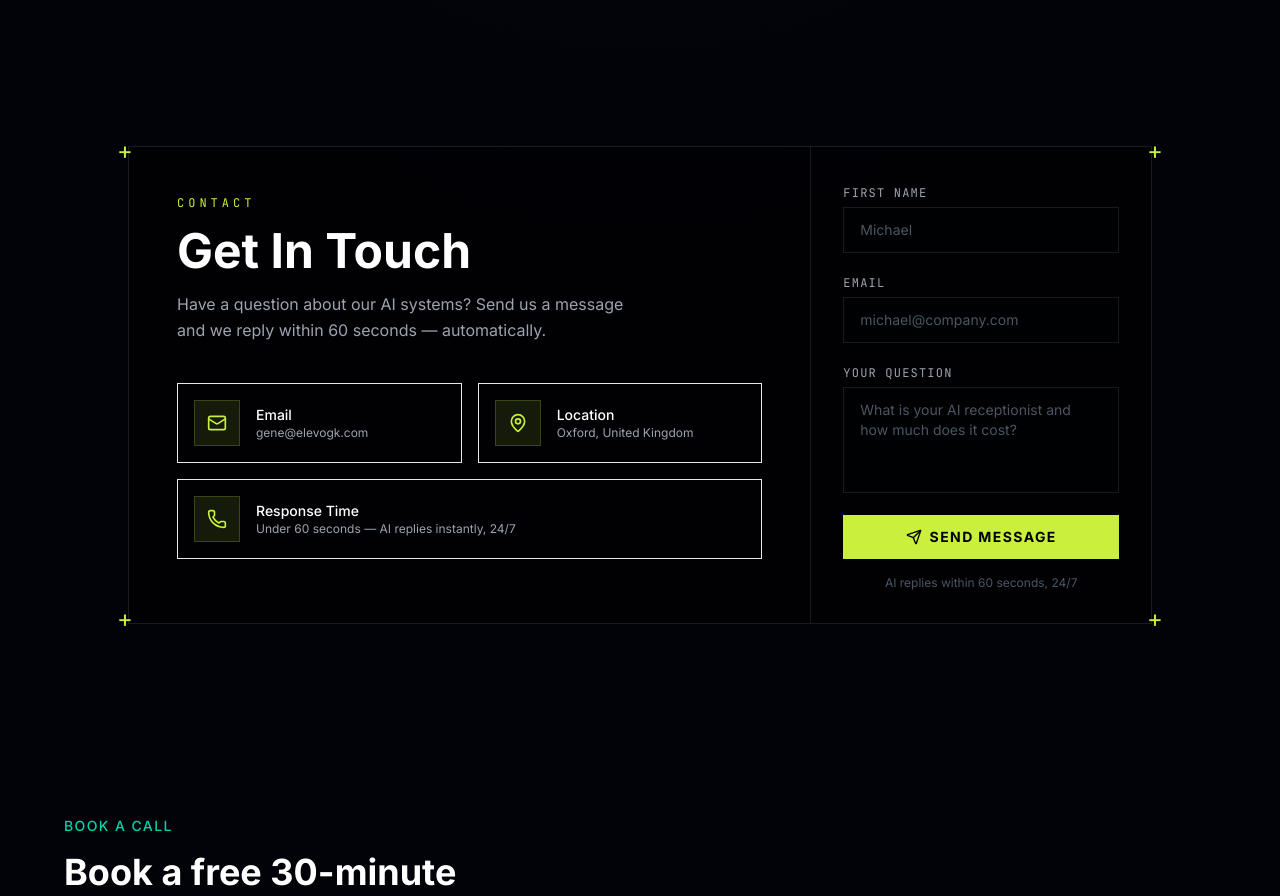
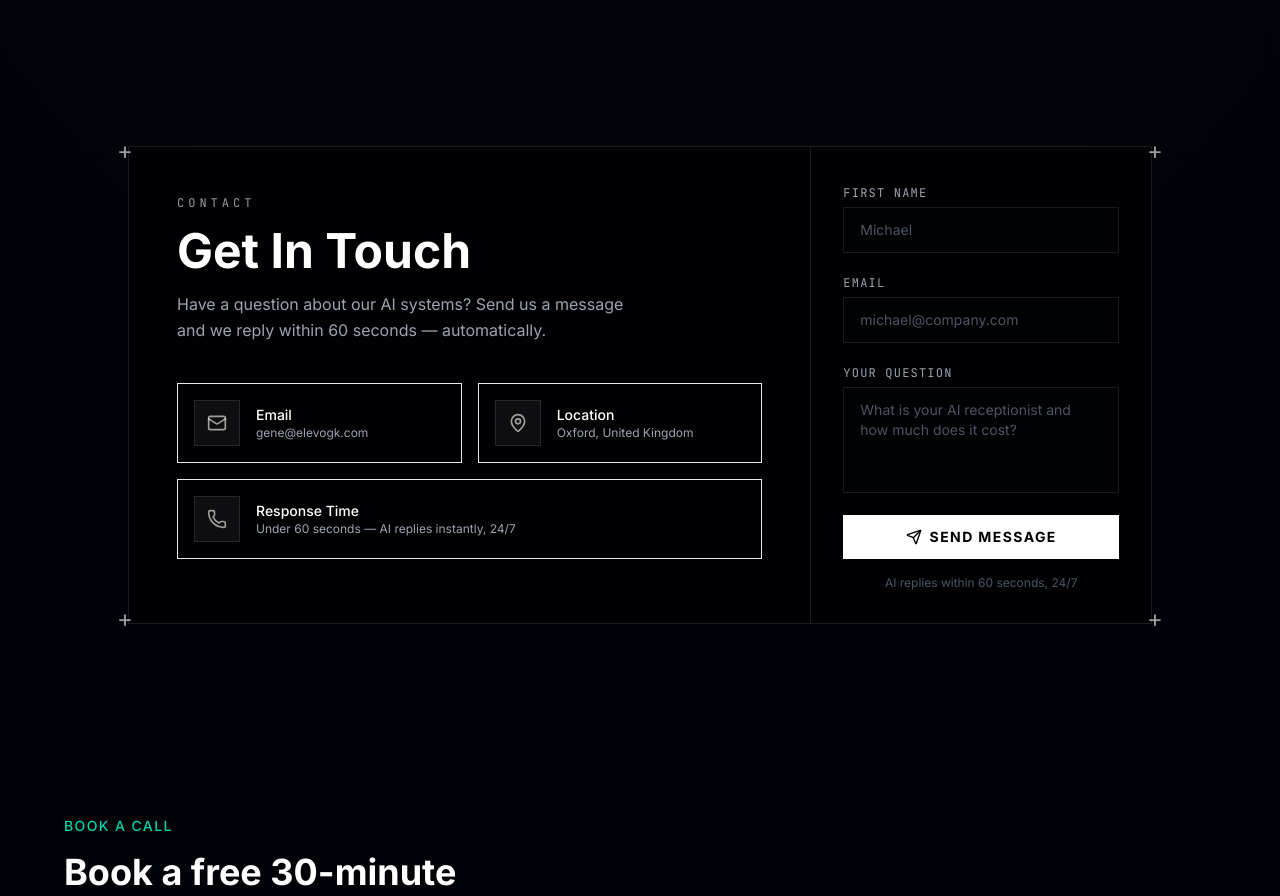
Before and after one commit to elevogk/elevo-website, a React (Vite) app: page / in a window 1280 px wide. Shown: the part 3400-4296 px from the top of the page. Built offline with nearby package versions, Linux system fonts and the light colour scheme.

Commit message:
Remove green from contact form

```diff
--- a/src/components/Contact.tsx
+++ b/src/components/Contact.tsx
@@ -27,16 +27,16 @@ export function Contact() {
         <div className="relative border border-white/10 bg-black/40 backdrop-blur-sm grid md:grid-cols-2 lg:grid-cols-3">
 
           {/* Corner plus signs */}
-          <span className="absolute -top-3 -left-3 text-[#C8F03C] text-2xl font-light">+</span>
-          <span className="absolute -top-3 -right-3 text-[#C8F03C] text-2xl font-light">+</span>
-          <span className="absolute -bottom-3 -left-3 text-[#C8F03C] text-2xl font-light">+</span>
-          <span className="absolute -bottom-3 -right-3 text-[#C8F03C] text-2xl font-light">+</span>
+          <span className="absolute -top-3 -left-3 text-white/60 text-2xl font-light">+</span>
+          <span className="absolute -top-3 -right-3 text-white/60 text-2xl font-light">+</span>
+          <span className="absolute -bottom-3 -left-3 text-white/60 text-2xl font-light">+</span>
+          <span className="absolute -bottom-3 -right-3 text-white/60 text-2xl font-light">+</span>
 
           {/* Left side */}
           <div className="flex flex-col justify-between lg:col-span-2 p-8 md:p-12">
             <div className="space-y-6">
               <div>
-                <p className="text-[#C8F03C] text-xs font-mono tracking-[4px] uppercase mb-4">Contact</p>
+                <p className="text-white/60 text-xs font-mono tracking-[4px] uppercase mb-4">Contact</p>
                 <h2 className="text-4xl md:text-5xl font-bold text-white leading-tight">
                   Get In Touch
                 </h2>
@@ -47,8 +47,8 @@ export function Contact() {
 
               <div className="grid grid-cols-1 md:grid-cols-2 gap-4 pt-4">
                 <div className="flex items-center gap-4 p-4 border border-white/8 bg-white/3">
-                  <div className="p-3 bg-[#C8F03C]/10 border border-[#C8F03C]/20">
-                    <Mail className="h-5 w-5 text-[#C8F03C]" />
+                  <div className="p-3 bg-white/5 border border-white/10">
+                    <Mail className="h-5 w-5 text-white/60" />
                   </div>
                   <div>
                     <p className="text-white font-medium text-sm">Email</p>
@@ -57,8 +57,8 @@ export function Contact() {
                 </div>
 
                 <div className="flex items-center gap-4 p-4 border border-white/8 bg-white/3">
-                  <div className="p-3 bg-[#C8F03C]/10 border border-[#C8F03C]/20">
-                    <MapPin className="h-5 w-5 text-[#C8F03C]" />
+                  <div className="p-3 bg-white/5 border border-white/10">
+                    <MapPin className="h-5 w-5 text-white/60" />
                   </div>
                   <div>
                     <p className="text-white font-medium text-sm">Location</p>
@@ -67,8 +67,8 @@ export function Contact() {
                 </div>
 
                 <div className="flex items-center gap-4 p-4 border border-white/8 bg-white/3 md:col-span-2">
-                  <div className="p-3 bg-[#C8F03C]/10 border border-[#C8F03C]/20">
-                    <Phone className="h-5 w-5 text-[#C8F03C]" />
+                  <div className="p-3 bg-white/5 border border-white/10">
+                    <Phone className="h-5 w-5 text-white/60" />
                   </div>
                   <div>
                     <p className="text-white font-medium text-sm">Response Time</p>
@@ -83,8 +83,8 @@ export function Contact() {
           <div className="border-t md:border-t-0 md:border-l border-white/10 bg-white/3 p-8 flex flex-col justify-center">
             {status === 'sent' ? (
               <div className="text-center space-y-4">
-                <div className="w-16 h-16 border border-[#C8F03C]/30 bg-[#C8F03C]/10 flex items-center justify-center mx-auto">
-                  <Send className="w-6 h-6 text-[#C8F03C]" />
+                <div className="w-16 h-16 border border-[#C8F03C]/30 bg-white/5 flex items-center justify-center mx-auto">
+                  <Send className="w-6 h-6 text-white/60" />
                 </div>
                 <p className="text-white font-semibold text-lg">Message Sent</p>
                 <p className="text-gray-400 text-sm">Check your inbox — you'll have a reply within 60 seconds.</p>
@@ -98,7 +98,7 @@ export function Contact() {
                     value={form.firstName}
                     onChange={e => setForm(f => ({ ...f, firstName: e.target.value }))}
                     placeholder="Michael"
-                    className="w-full bg-black/40 border border-white/10 text-white px-4 py-3 text-sm placeholder:text-gray-600 focus:outline-none focus:border-[#C8F03C]/50 transition-colors"
+                    className="w-full bg-black/40 border border-white/10 text-white px-4 py-3 text-sm placeholder:text-gray-600 focus:outline-none focus:border-white/30 transition-colors"
                   />
                 </div>
 
@@ -109,7 +109,7 @@ export function Contact() {
                     value={form.email}
                     onChange={e => setForm(f => ({ ...f, email: e.target.value }))}
                     placeholder="michael@company.com"
-                    className="w-full bg-black/40 border border-white/10 text-white px-4 py-3 text-sm placeholder:text-gray-600 focus:outline-none focus:border-[#C8F03C]/50 transition-colors"
+                    className="w-full bg-black/40 border border-white/10 text-white px-4 py-3 text-sm placeholder:text-gray-600 focus:outline-none focus:border-white/30 transition-colors"
                   />
                 </div>
 
@@ -120,14 +120,14 @@ export function Contact() {
                     onChange={e => setForm(f => ({ ...f, question: e.target.value }))}
                     placeholder="What is your AI receptionist and how much does it cost?"
                     rows={4}
-                    className="w-full bg-black/40 border border-white/10 text-white px-4 py-3 text-sm placeholder:text-gray-600 focus:outline-none focus:border-[#C8F03C]/50 transition-colors resize-none"
+                    className="w-full bg-black/40 border border-white/10 text-white px-4 py-3 text-sm placeholder:text-gray-600 focus:outline-none focus:border-white/30 transition-colors resize-none"
                   />
                 </div>
 
                 <button
                   onClick={handleSubmit}
                   disabled={status === 'sending'}
-                  className="w-full bg-[#C8F03C] text-black font-bold py-3 text-sm tracking-widest uppercase hover:bg-[#d4f54a] transition-colors disabled:opacity-50 flex items-center justify-center gap-2"
+                  className="w-full bg-white text-black font-bold py-3 text-sm tracking-widest uppercase hover:bg-white/90 transition-colors disabled:opacity-50 flex items-center justify-center gap-2"
                 >
                   {status === 'sending' ? (
                     'Sending...'
```
